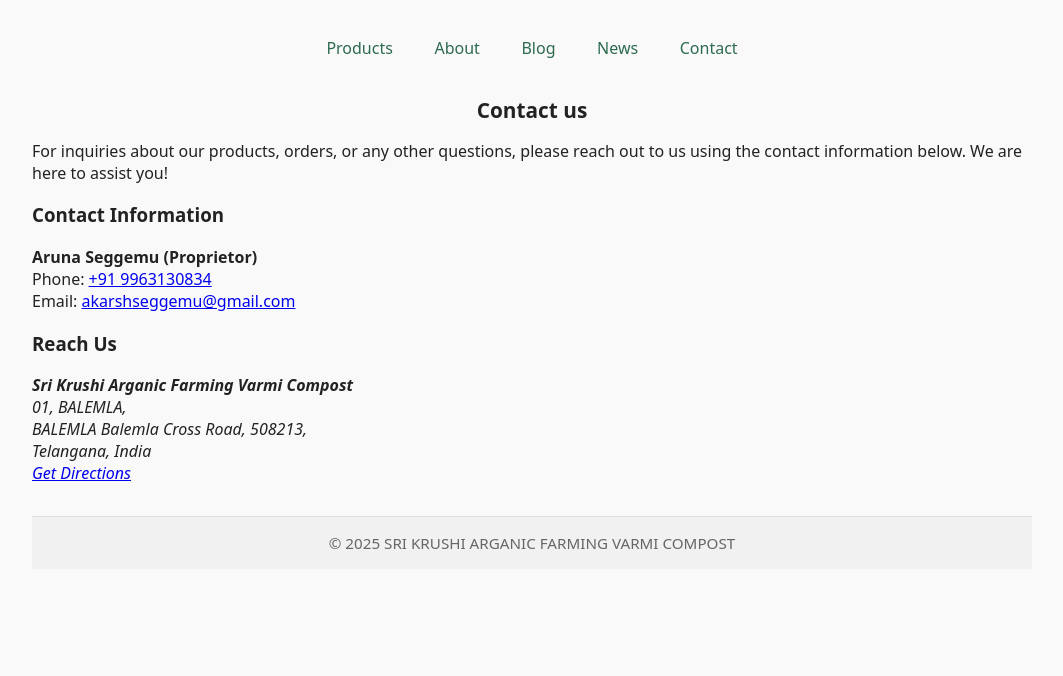
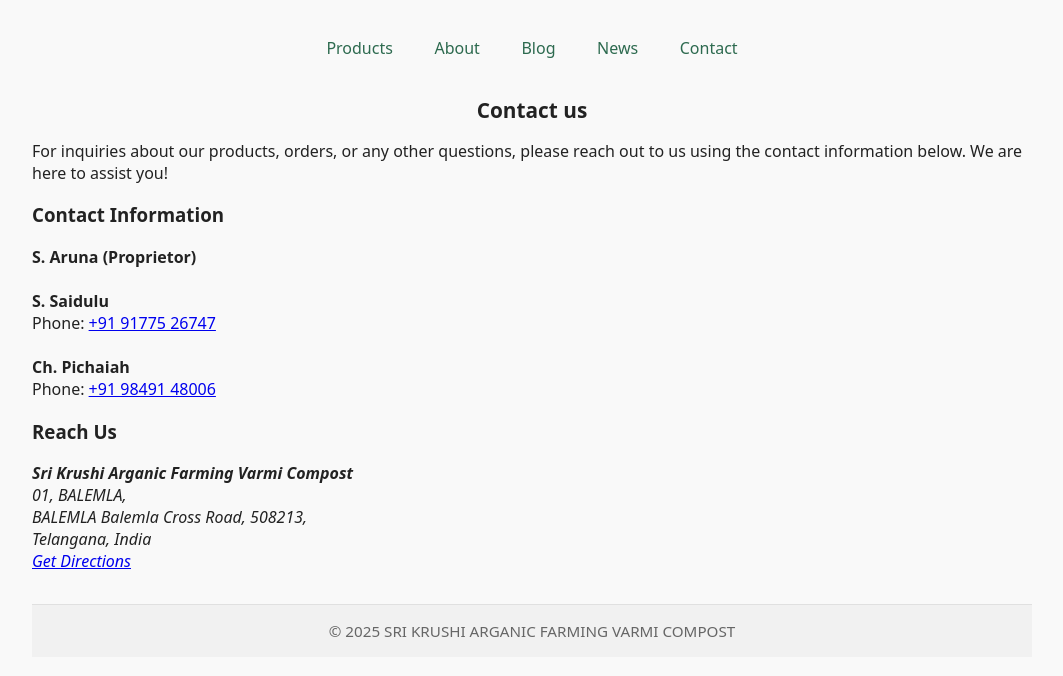
Before and after one commit to SriKrushiArganicFarming/srikrushiarganicfarming.github.io, a React (Vite) app: page /contact in a window 1280 px wide. Shown: the top 676 px of the page, without its empty margins (108-1171 px from the left). Built offline with nearby package versions, Linux system fonts and the light colour scheme.

Commit message:
Update contact information section; add new contacts and format improvements

```diff
--- a/src/Contact.tsx
+++ b/src/Contact.tsx
@@ -9,20 +9,34 @@ export default function Contact() {
         using the contact information below. We are here to assist you!
       </p>
       <h3>Contact Information</h3>
-        <div>
-          <strong>Aruna Seggemu (Proprietor)</strong>
-          <br />
-          Phone: <a href="tel:+919963130834">+91 9963130834</a>
-          <br />
-          Email: <a href="mailto:akarshseggemu@gmail.com">akarshseggemu@gmail.com</a>
-        </div>
+      <section>
+        <strong>S. Aruna (Proprietor)</strong>
+        <br />
+        <br />
+        <strong>S. Saidulu</strong>
+        <br />
+        Phone: <a href="tel:+919177526747">+91 91775 26747</a>
+        <br />
+        <br />
+        <strong>Ch. Pichaiah</strong>
+        <br />
+        Phone: <a href="tel:+919849148006">+91 98491 48006</a>
+      </section>
       <h3>Reach Us</h3>
       <address>
-        <strong>Sri Krushi Arganic Farming Varmi Compost</strong><br />
-        01, BALEMLA,<br />
-        BALEMLA Balemla Cross Road, 508213,<br />
-        Telangana, India<br />
-        <a href="https://maps.google.com/?q=BALEMLA+Balemla+Cross+Road+508213+Suriapet+Nalgonda+Telangana+India" target="_blank" rel="noopener noreferrer">
+        <strong>Sri Krushi Arganic Farming Varmi Compost</strong>
+        <br />
+        01, BALEMLA,
+        <br />
+        BALEMLA Balemla Cross Road, 508213,
+        <br />
+        Telangana, India
+        <br />
+        <a
+          href="https://maps.google.com/?q=BALEMLA+Balemla+Cross+Road+508213+Suriapet+Nalgonda+Telangana+India"
+          target="_blank"
+          rel="noopener noreferrer"
+        >
           Get Directions
         </a>
       </address>
```
